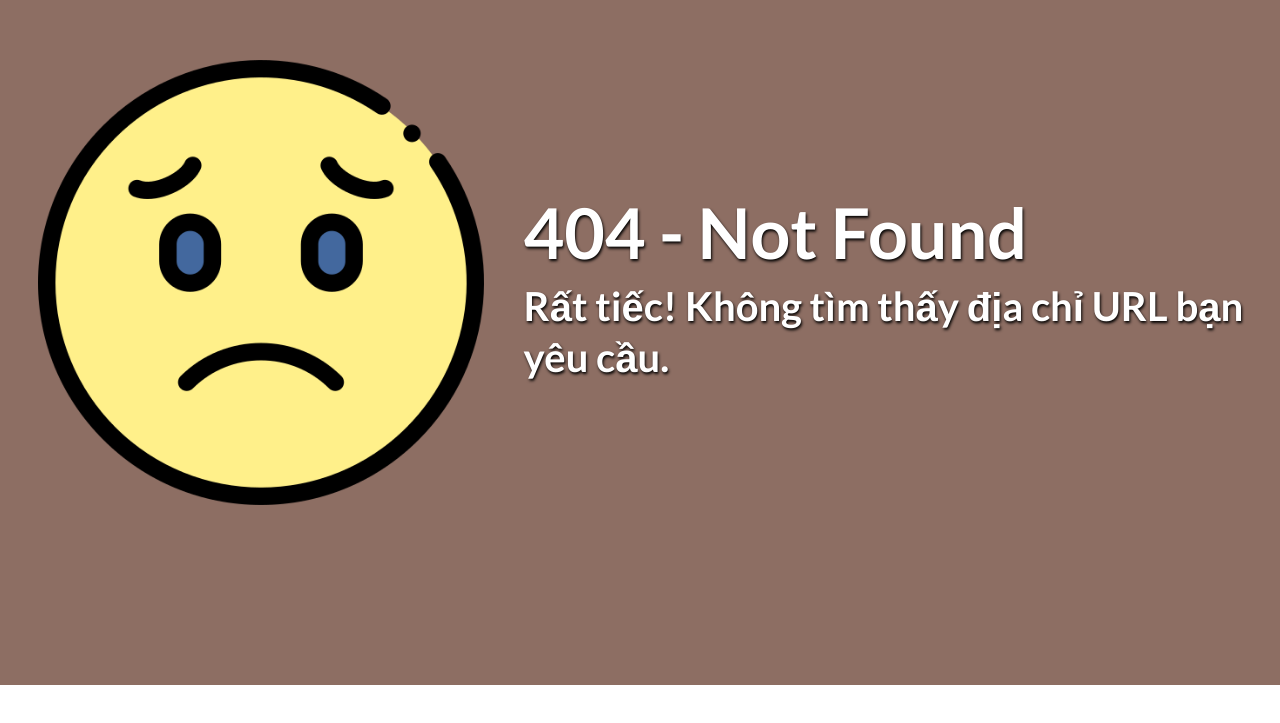
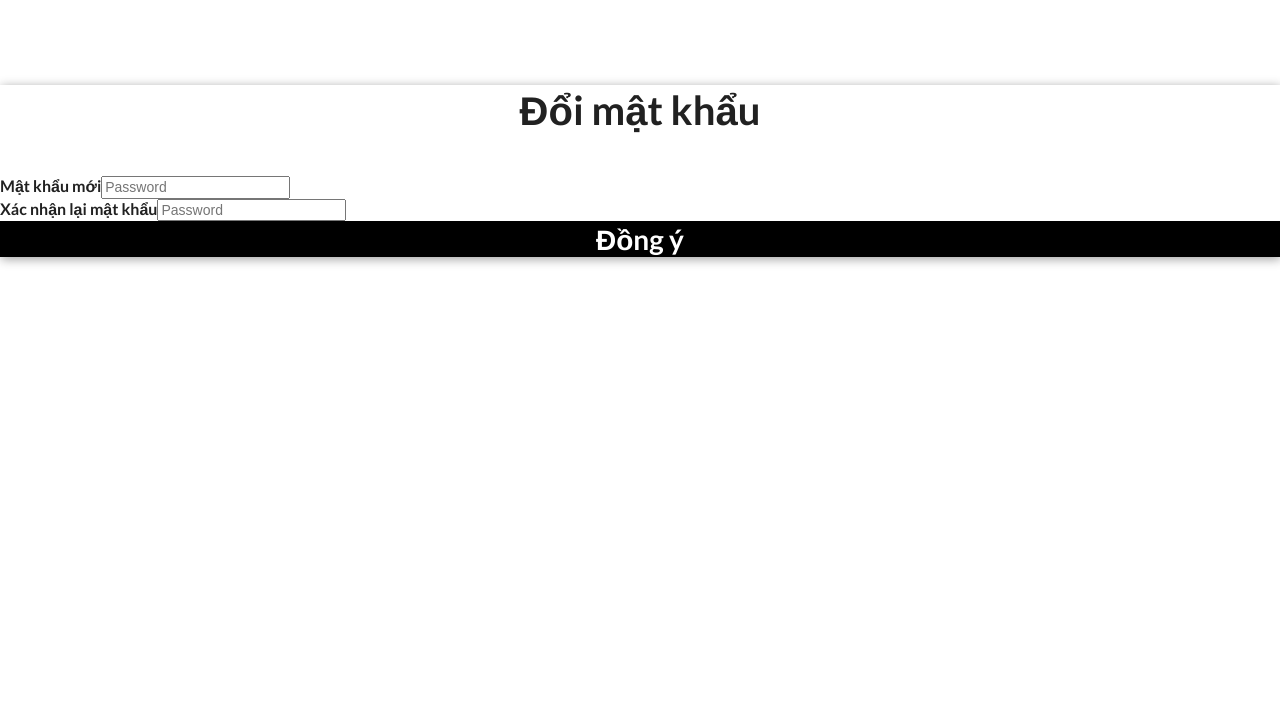
Before and after one commit to TTKHB/ArtWearAdmin, a React (Create React App) app: page /api/v1/users/resetPassword/1 in a window 1280 px wide. Before the commit this address had no page. Shown: the part 115-838 px from the top of the page. Before the commit the page ends 800 px from the top, so only its background shows below. Built offline with nearby package versions, Linux system fonts and the light colour scheme; the HTML template or start-up script is replaced by a standard one.

Commit message:
Giao dien reset password cho nguoi dung

```diff
--- a/src/Router/AuthenRouter.js
+++ b/src/Router/AuthenRouter.js
@@ -7,6 +7,7 @@ import { useLogin } from '../Context/AuthContext';
 import ProtectedRoute from "../pages/auth/ProtectedRoute";
 import NotFound from "../pages/PageNotFound/NotFound";
 import AdminRouter from "./AdminRouter";
+import ResetPassUser from "../pages/QLUser/ResetPassUser";
 
 //Tại đây sẽ chứa Screen Login và screen MainDrawer
 const AuthenRouter = () => {
@@ -28,6 +29,8 @@ const AuthenRouter = () => {
           path='/Admin'
           component={AdminRouter} />
         {/* Sai đường dẫn sẽ vào trang NotFound này */}
+
+        <Route exact path='/api/v1/users/resetPassword/:token' component={ResetPassUser} />
         <Route component={NotFound} />
       </Switch>
     </Router>
--- /dev/null
+++ b/src/pages/QLUser/QLUser.css
@@ -0,0 +1,31 @@
+.view-body{
+    height: 100%;
+    background-color: #FFFFFF;
+    box-shadow: 1px 2px 10px #9E9E9E;
+}
+.HeaderResetPass{
+    justify-content:center;
+    align-items:center;
+    display: flex;
+    font-weight: bold;
+}
+.HeaderResetPass h1{
+    font-size: 40px;
+}
+.viewResetPass{
+    background-color: black;
+    justify-content: center;
+    align-items: center;
+    display: flex;
+}
+.viewResetPass h1{
+    font-size: 28px;
+    color: white;
+}
+.viewResetPass:hover{
+    background-color: #FF4500;
+}
+.labelPass{
+    font-weight: bold;
+    font-size: 16px;
+}
--- /dev/null
+++ b/src/pages/QLUser/ResetPassUser.js
@@ -0,0 +1,124 @@
+import {
+    createContext,
+    useReducer,
+    useEffect,
+    useState,
+    useContext
+}
+    from 'react'
+import '../QLUser/QLUser.css';
+import baseURL from '../../assets/common/baseUrl';
+import axios from 'axios';
+const ResetPassUser = (props) => {
+    const [password, setPassword] = useState('');
+    const [errorPassword, setErrorPassword] = useState('');
+    const [confirmPassword, setConfirmPassword] = useState('');
+    const [errorConfirmPassword, setErrorConfirmPassword] = useState('');
+    const [alert, setAlert] = useState('');
+    //Biến nhập password
+    const changePassword = (e) => {
+        const value = e.target.value
+        setPassword(value)
+        if (!value) {
+            setErrorPassword('Mật khẩu không được bỏ trống')
+        } else {
+            setErrorPassword('')
+        }
+    }
+    //Biến nhập xác nhận password
+    const changeConfirmPassword = (e) => {
+        const value = e.target.value
+        setConfirmPassword(value)
+        if (!value) {
+            setErrorConfirmPassword('Xác nhận mật khẩu không được bỏ trống')
+        } else if (password !== value) {
+            setErrorConfirmPassword('Xác nhận mật khẩu không trùng khớp')
+        }
+        else {
+            setErrorConfirmPassword('')
+        }
+    }
+    //Biến đồng ý đổi mật khẩu
+    const resetPasswrod = () => {
+        const data = {
+            //lấy value từ password trên
+            password: password,
+            //props.match.params.token (lấy link token đổi pass mà người dùng đã gửi, tìm token đã truyền lên web)
+            token: props.match.params.token,
+        }
+        console.log(props.match.params.token)
+        axios.put(`${baseURL}/users/new-Password`, data)
+            .then(res => {
+                //Nếu thành công (input pass, xác nhận pass sẽ xoá text và để rỗng)
+                //Đồng thời hiện alert thành công
+                if (res) {
+                    setPassword('')
+                    setConfirmPassword('')
+                    setAlert('Đổi mật khẩu thành công')
+                    setTimeout(() => {
+                        setAlert('')
+                    }, 3000)
+                }
+            })
+    }
+    return (
+        <div style={{ marginTop: 200 }}>
+            <div className='container'>
+                <div className='row justify-content-center'>
+                    <div className='col-md-6'>
+                        <div className='view-body'>
+                            <div className='card-body'>
+                                {/* Đây là nơi alert hiện */}
+                                {
+                                    alert && (
+                                        <div className="alert alert-primary">
+                                            {alert}
+                                        </div>
+                                    )
+                                }
+                                <div className='HeaderResetPass'>
+                                    <h1>Đổi mật khẩu </h1>
+                                </div>
+                                <br />
+                                <br />
+                                <div className='form-group'>
+                                    <label className='labelPass'>Mật khẩu mới</label>
+                                    <input placeholder="Password" className='form-control'
+                                        value={password}
+                                        onChange={changePassword}
+                                    />
+                                    {/* Đây là nơi hiện lỗi errorPassword */}
+                                    {
+                                        errorPassword && (
+                                            <p className='text-danger'>{errorPassword}</p>
+                                        )
+                                    }
+                                </div>
+                                <div className='form-group'>
+                                    <label className='labelPass'>
+                                        Xác nhận lại mật khẩu
+                                    </label>
+                                    <input placeholder="Password" className='form-control'
+                                        value={confirmPassword}
+                                        onChange={changeConfirmPassword}
+                                    />
+                                    {/* Đây là nơi hiện lỗi errorConfirmPassword */}
+                                    {
+                                        errorConfirmPassword && (
+                                            <p className='text-danger'>{errorConfirmPassword}</p>
+                                        )
+                                    }
+                                </div>
+                                <div className='viewResetPass' onClick={resetPasswrod}>
+                                    <h1>Đồng ý</h1>
+                                </div>
+                            </div>
+                        </div>
+                    </div>
+                </div>
+            </div>
+        </div>
+    );
+}
+
+export default ResetPassUser;
```
